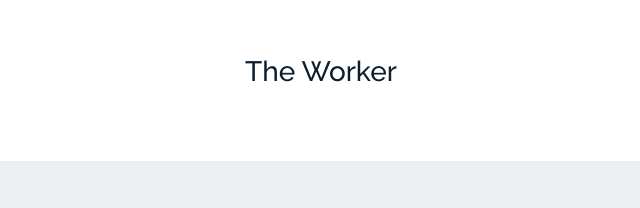
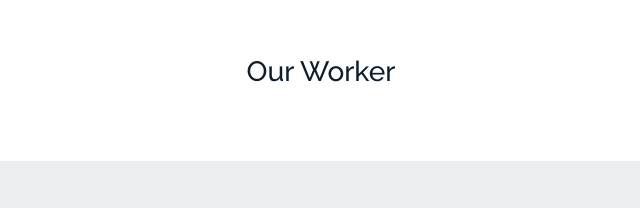
Before and after one commit to itsmebroarif/ARCA, a plain HTML site: page index.html in a window 1280 px wide. Shown: the part 1775-1983 px from the top of the page, 319-959 px from the left. Drawn offline with Linux system fonts and the light colour scheme; a web font is replaced by a local one.

Commit message:
Di bagian worker

```diff
--- a/index.html
+++ b/index.html
@@ -248,7 +248,7 @@
       <section class="section pt-0">
         <div class="container">
             <center>
-              <h3 class="h3 heading mt-4 py-5 mb-lg-4">The Worker</h3>
+              <h3 class="h3 heading mt-4 py-5 mb-lg-4">Our Worker</h3>
             </center>
           <div
             class="testimonials-slider swiper"
```
